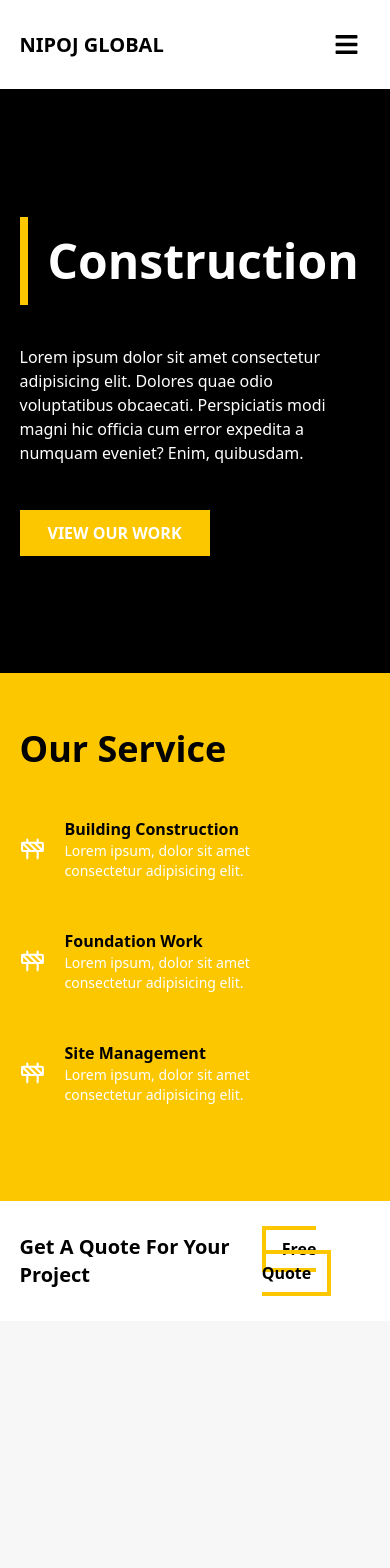
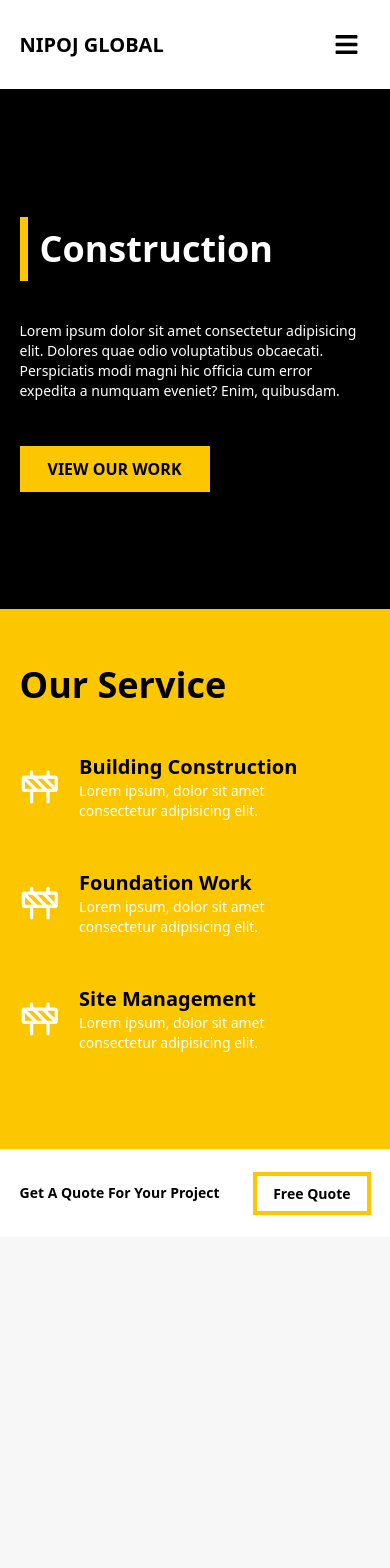
Before and after one commit to thedon-dev/nipoj-global, a React (Vite) app: page / in a window 390 px wide. Shown: the top 1568 px of the page. Built offline with nearby package versions, Linux system fonts and the light colour scheme.

Commit message:
minor changes

```diff
--- a/src/components/Navbar.jsx
+++ b/src/components/Navbar.jsx
@@ -1,6 +1,7 @@
 import React, { useState } from "react";
 import { BiCart } from "react-icons/bi";
 import { FaBars } from "react-icons/fa";
+import { FaX } from "react-icons/fa6";
 import { Link } from "react-router-dom";
 
 const Navbar = () => {
@@ -38,7 +39,7 @@ const Navbar = () => {
         <div
           className={`${
             navOpen ? "left-0" : "-left-[100%] lg:left-0"
-          } fixed lg:relative h-screen lg:h-fit top-0 w-2/3 pt-28 lg:pt-0 lg:w-fit bg-yellow-400 lg:bg-transparent lg:reative gap-16 lg:gap-7 flex flex-col lg:flex-row transition-all duration-300`}
+          } fixed lg:relative h-screen lg:h-fit top-0 w-2/3 pt-28 lg:pt-0 lg:w-fit bg-yellow-400 lg:bg-transparent lg:reative gap-16 lg:gap-7 flex flex-col lg:flex-row transition-all duration-300 z-50`}
         >
           <h3 className="lg:hidden top-20 text-2xl font-bold text-center">
             NIPOJ GLOBAL
@@ -64,7 +65,7 @@ const Navbar = () => {
           onClick={() => setNavOpen(!navOpen)}
           className="flex lg:hidden cursor-pointer p-3"
         >
-          <FaBars size={25} />
+          {navOpen ? <FaX size={25} /> : <FaBars size={25} />}
         </button>
       </div>
     </nav>
--- a/src/pages/HomePage.jsx
+++ b/src/pages/HomePage.jsx
@@ -12,32 +12,30 @@ const HomePage = () => {
           className="lg:w-2/3 py-32 px-[5%] lg:p-28 bg-black text-white"
           style={{ backgroundImage: `url()` }}
         >
-          <h1 className="text-5xl lg:text-6xl font-bold border-l-8 border-yellow-400 p-5 text-white">
+          <h1 className="text-4xl lg:text-6xl font-bold border-l-8 border-yellow-400 p-3 lg:p-5 text-white">
             Construction
           </h1>
-          <p className="mt-10 lg:text-xl">
+          <p className="mt-10 text-sm lg:text-xl">
             Lorem ipsum dolor sit amet consectetur adipisicing elit. Dolores
             quae odio voluptatibus obcaecati. Perspiciatis modi magni hic
             officia cum error expedita a numquam eveniet? Enim, quibusdam.
           </p>
           <div className="mt-14">
-            <Link className="uppercase font-bold lg:text-md px-7 py-3 bg-yellow-400 text-white">
+            <Link className="uppercase font-bold lg:text-md px-7 py-3 bg-yellow-400 text-black">
               view our work
             </Link>
           </div>
         </div>
         <div className="bg-yellow-400 lg:w-1/3 px-[5%] py-14 lg:p-14">
           <h2 className="font-bold text-4xl">Our Service</h2>
-          <div className="flex flex-col py-10 gap-10 h-full">
+          <div className="flex flex-col py-10 justify-center gap-10 h-full">
             <div className="flex gap-5 items-center mt-2">
               <LuConstruction
                 color="white"
-                className="w-[30px] h-[30px] lg:w-[70px] lg:h-[70px]"
+                className="w-[50px] h-[50px] lg:w-[70px] lg:h-[70px]"
               />
               <div>
-                <h4 className="font-semibold lg:text-xl">
-                  Building Construction
-                </h4>
+                <h4 className="font-semibold text-xl">Building Construction</h4>
                 <p className="text-sm w-4/5 text-white">
                   Lorem ipsum, dolor sit amet consectetur adipisicing elit.
                 </p>
@@ -46,10 +44,10 @@ const HomePage = () => {
             <div className="flex gap-5 items-center mt-2">
               <LuConstruction
                 color="white"
-                className="w-[30px] h-[30px] lg:w-[70px] lg:h-[70px]"
+                className="w-[50px] h-[50px] lg:w-[70px] lg:h-[70px]"
               />
               <div>
-                <h4 className="font-semibold lg:text-xl">Foundation Work</h4>
+                <h4 className="font-semibold text-xl">Foundation Work</h4>
                 <p className="text-sm w-4/5 text-white">
                   Lorem ipsum, dolor sit amet consectetur adipisicing elit.
                 </p>
@@ -58,10 +56,10 @@ const HomePage = () => {
             <div className="flex gap-5 items-center mt-2">
               <LuConstruction
                 color="white"
-                className="w-[30px] h-[30px] lg:w-[70px] lg:h-[70px]"
+                className="w-[50px] h-[50px] lg:w-[70px] lg:h-[70px]"
               />
               <div>
-                <h4 className="font-semibold lg:text-xl">Site Management</h4>
+                <h4 className="font-semibold text-xl">Site Management</h4>
                 <p className="text-sm w-4/5 text-white">
                   Lorem ipsum, dolor sit amet consectetur adipisicing elit.
                 </p>
@@ -71,12 +69,12 @@ const HomePage = () => {
         </div>
       </section>
       <div className="py-8 px-[5%] lg:px-[15%]">
-        <div className="2xl:container mx-auto flex items-center justify-between">
-          <h2 className="text-xl lg:text-4xl font-bold">
+        <div className="2xl:container mx-auto flex flex-wrap items-center justify-between">
+          <h2 className="text-sm lg:text-4xl font-semibold lg;font-bold">
             Get A Quote For Your Project
           </h2>
           <div className="">
-            <Link className="lg:text-xl font-semibold border-4 border-yellow-400 px-4 py-2 lg:px-7 lg:py-3">
+            <Link className="text-sm lg:text-xl font-semibold border-4 border-yellow-400 px-4 py-2 lg:px-7 lg:py-3">
               Free Quote
             </Link>
           </div>
@@ -85,13 +83,13 @@ const HomePage = () => {
       <section className="bg-[#f7f7f7]">
         <div className="2xl:container flex flex-col lg:flex-row mx-auto">
           <div className="lg:w-1/3 h-[20rem]"></div>
-          <div className="lg:w-2/3">
+          <div className="lg:w-2/3 mt-10 lg:mt-0">
             <div className="px-[5%] lg:px-24 lg:py-36">
               <h2 className="font-bold text-4xl">
                 No Project Too Big Or Too Small
               </h2>
               <YellowMarker />
-              <div className="grid grid-cols-2 text-sm gap-10 mt-10">
+              <div className="grid lg:grid-cols-2 text-sm gap-5 lg:gap-10 mt-10">
                 <p>
                   Lorem, ipsum dolor sit amet consectetur adipisicing elit.
                   Fugit nobis quod consectetur ad alias voluptatibus quas.
@@ -108,7 +106,7 @@ const HomePage = () => {
                   Lorem ipsum dolor sit amet consectetur adipisicing elit. Fugit
                   voluptate adipisci ut? Nostrum, autem ipsa.
                 </p>
-                <div className="">
+                <div className="mt-8 lg:mt-0">
                   <Link className="px-10 py-3 border-4 font-semibold border-black">
                     Learn More
                   </Link>
@@ -117,12 +115,12 @@ const HomePage = () => {
             </div>
             <div className="flex text-black mt-10 2xl:container mx-auto">
               <div className="bg-yellow-400 w-1/2 flex flex-col items-center p-4">
-                <h3 className="font-bold text-2xl lg:text-3xl">12</h3>
-                <p className="font-bold">years established</p>
+                <h3 className="font-bold text-xl lg:text-3xl">12</h3>
+                <p className="font-semibold lg:font-bold">years established</p>
               </div>
               <div className="bg-[#242424] w-1/2 flex flex-col items-center p-4 text-white">
-                <h3 className="font-bold text-2xl lg:text-3xl">250</h3>
-                <p className="font-bold">projects completed</p>
+                <h3 className="font-bold text-xl lg:text-3xl">250</h3>
+                <p className="font-semibold lg:font-bold">projects completed</p>
               </div>
             </div>
           </div>
```
